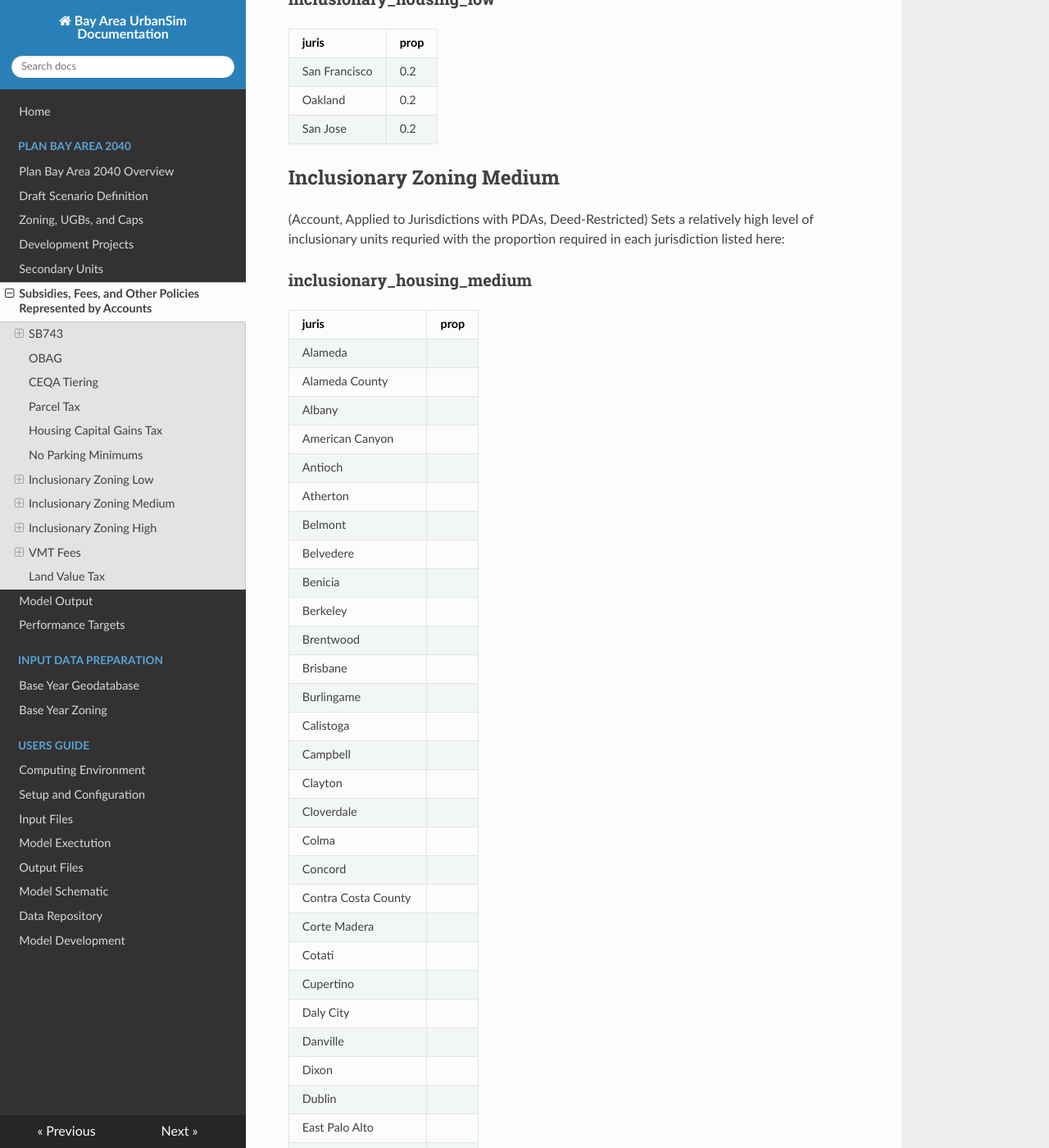
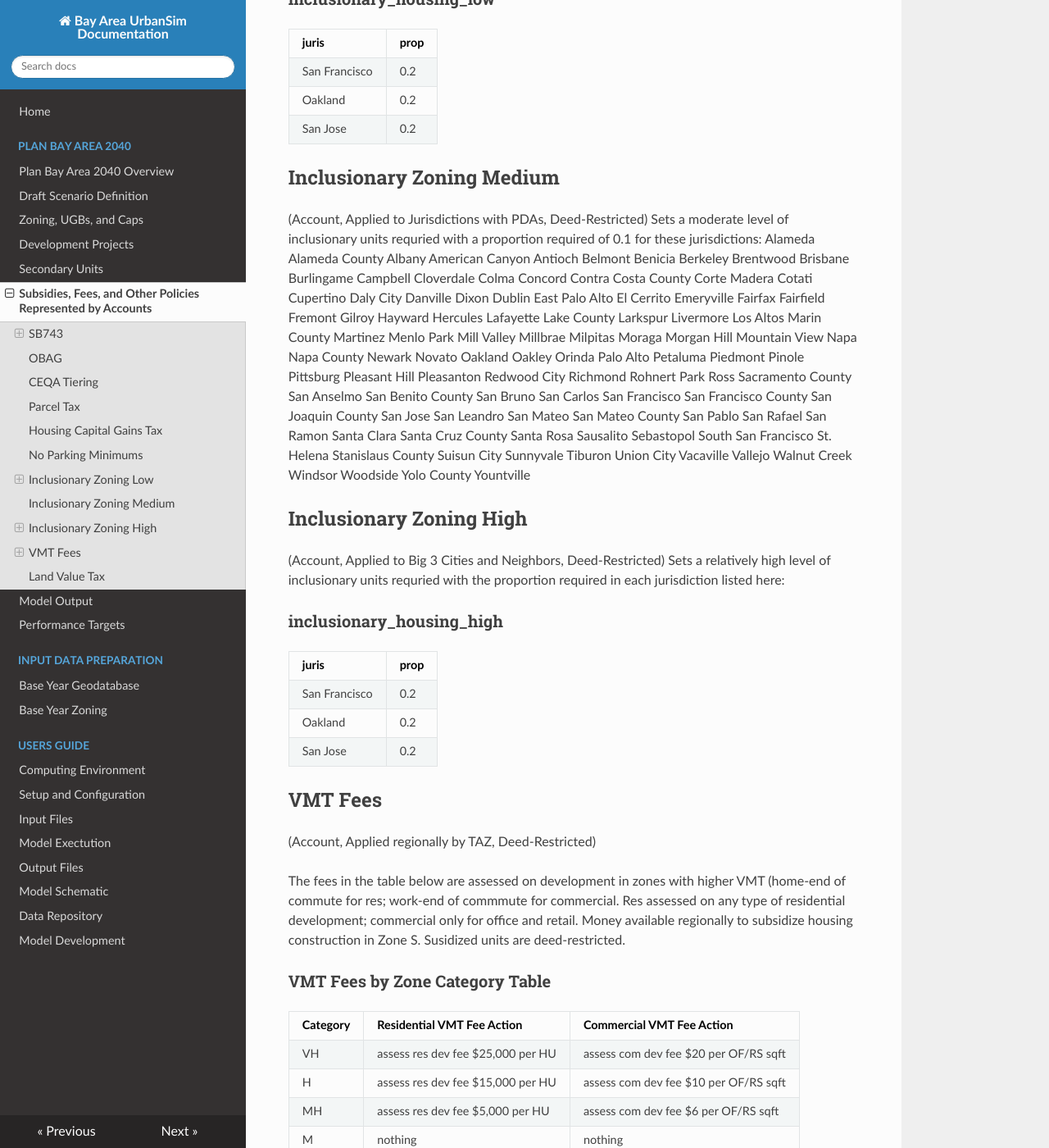
Before and after one commit to BayAreaMetro/baus_docs2, an MkDocs documentation site: the page built from docs/pba40/accounts_pba40.md, in a window 1280 px wide and 1400 px high, scrolled down 1441 px. Shown: the whole window at 82% size. Built offline with MkDocs 1.6.1, drawn with Linux system fonts in a browser that asks for light colours; nearby versions of some CDN libraries; old or Windows-style settings are respelled for this version of MkDocs; some of the changed text lies outside the part shown.

Commit message:
Update accounts_pba40.md

```diff
--- a/docs/pba40/accounts_pba40.md
+++ b/docs/pba40/accounts_pba40.md
@@ -50,27 +50,19 @@ Sets a relatively high level of inclusionary units requried with the proportion
 
 ## Inclusionary Zoning Medium
 (Account, Applied to Jurisdictions with PDAs, Deed-Restricted)
-Sets a relatively high level of inclusionary units requried with the proportion required in each jurisdiction listed here:
-###inclusionary_housing_medium
-
-| juris         | prop |
-|---------------|------|
-| Alameda
-| Alameda County
-| Albany
-| American Canyon
-| Antioch
-| Atherton
-| Belmont
-| Belvedere
-| Benicia
+Sets a moderate level of inclusionary units requried with a proportion required of 0.1 for these jurisdictions:
+Alameda
+Alameda County
+Albany
+American Canyon
+Antioch
+Belmont
+Benicia
 Berkeley
 Brentwood
 Brisbane
 Burlingame
-Calistoga
 Campbell
-Clayton
 Cloverdale
 Colma
 Concord
```
Also changed, not shown: other parts of docs/pba40/accounts_pba40.md (+0 -15 lines).
